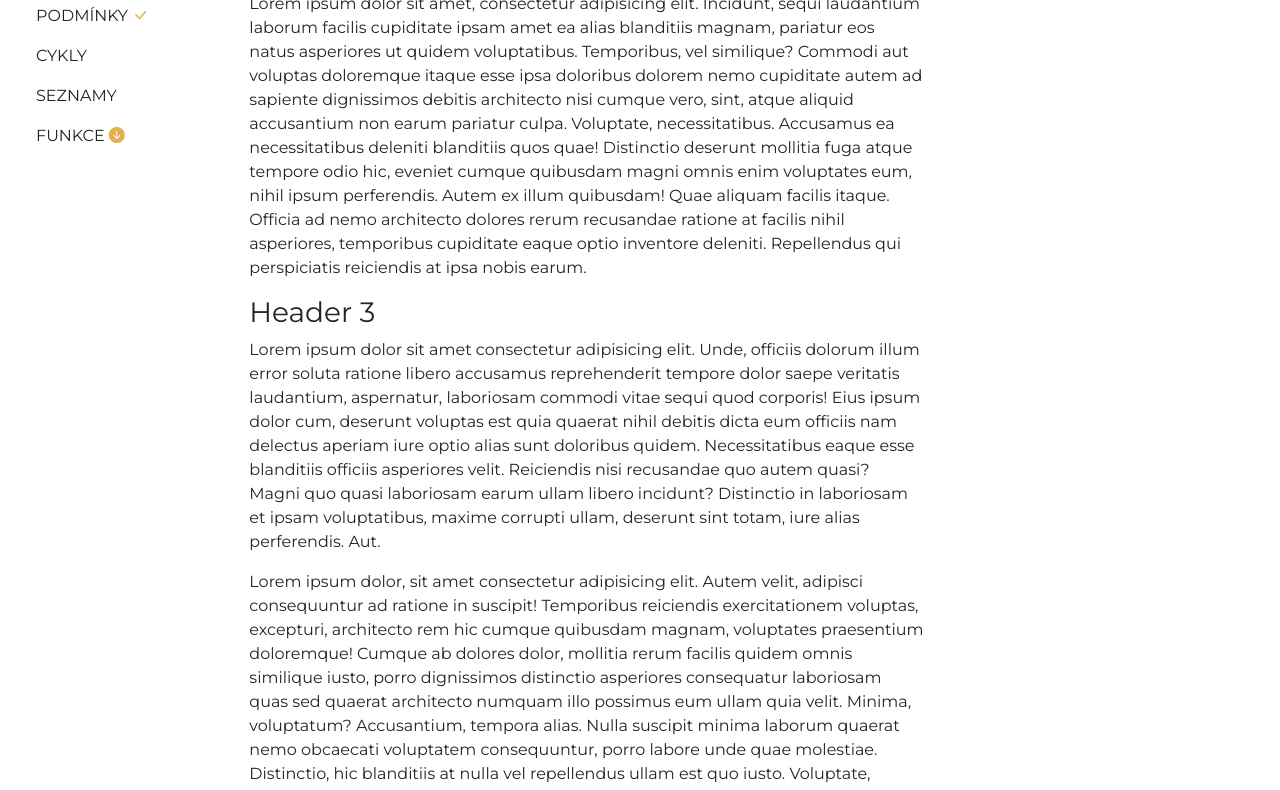
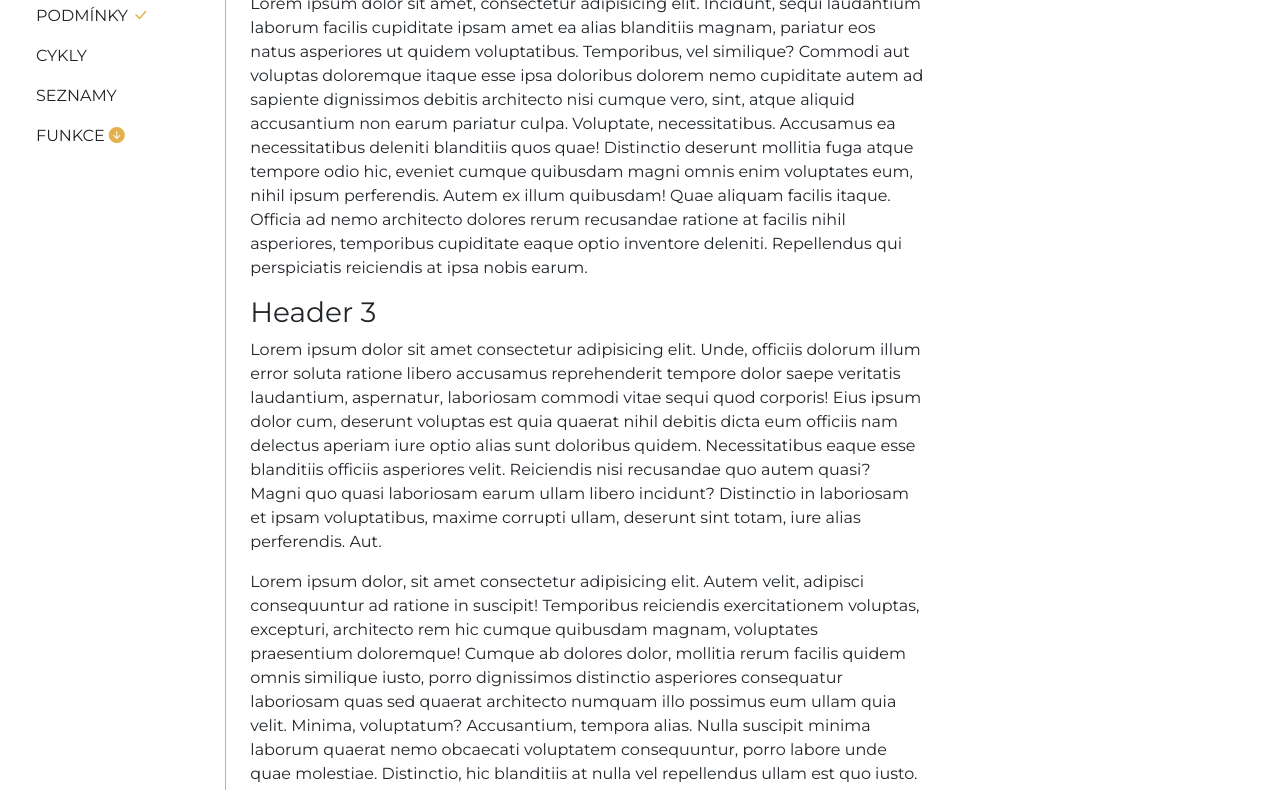
Before and after one commit to ddohnal/Templating_v2, a website: page test.html in a window 1280 px wide. Shown: the part 314-1104 px from the top of the page. Drawn offline with nearby package versions, Linux system fonts and the light colour scheme.

Commit message:
Update test.html

```diff
--- a/test.html
+++ b/test.html
@@ -52,7 +52,7 @@
     </nav>
     <div class="container-fluid mt-5">
         <div class="row">
-            <div class="col-2">
+            <div class="col-2 ">
                 <nav class="navbar bg-white text-primary ">
                     <div class="container-fluid">
                         <ul class="navbar-nav">
@@ -89,8 +89,8 @@
                     </div>
                 </nav>
             </div>
-            <div class="col-7">
-                <div class="container">
+            <div class="col-7 ">
+                <div class="container border-start border-success">
                     <h1>PYTHON</h1>
                     <h2>Header 2</h2>
                     <p>Lorem ipsum dolor sit amet, consectetur adipisicing elit. Incidunt, sequi laudantium laborum
```
